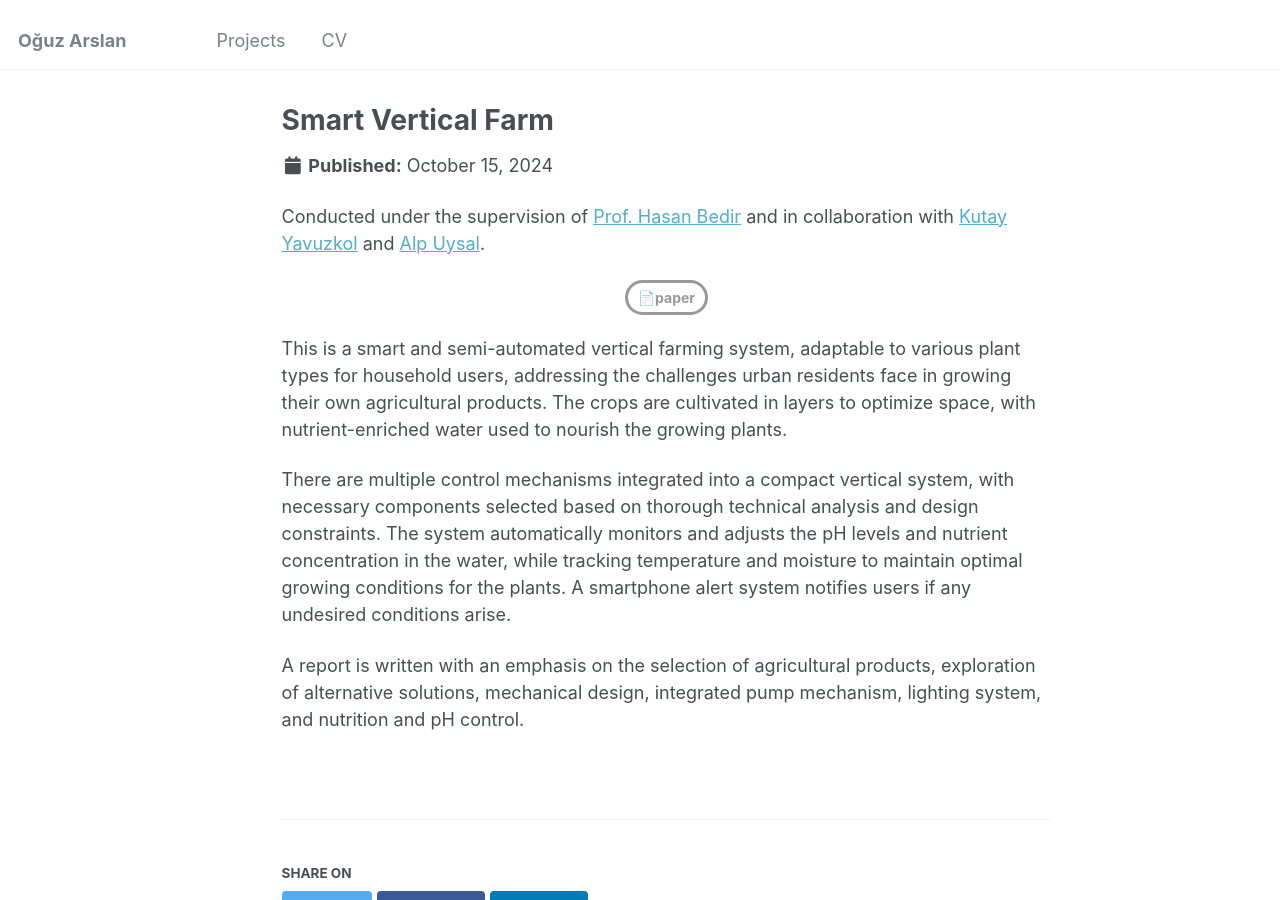
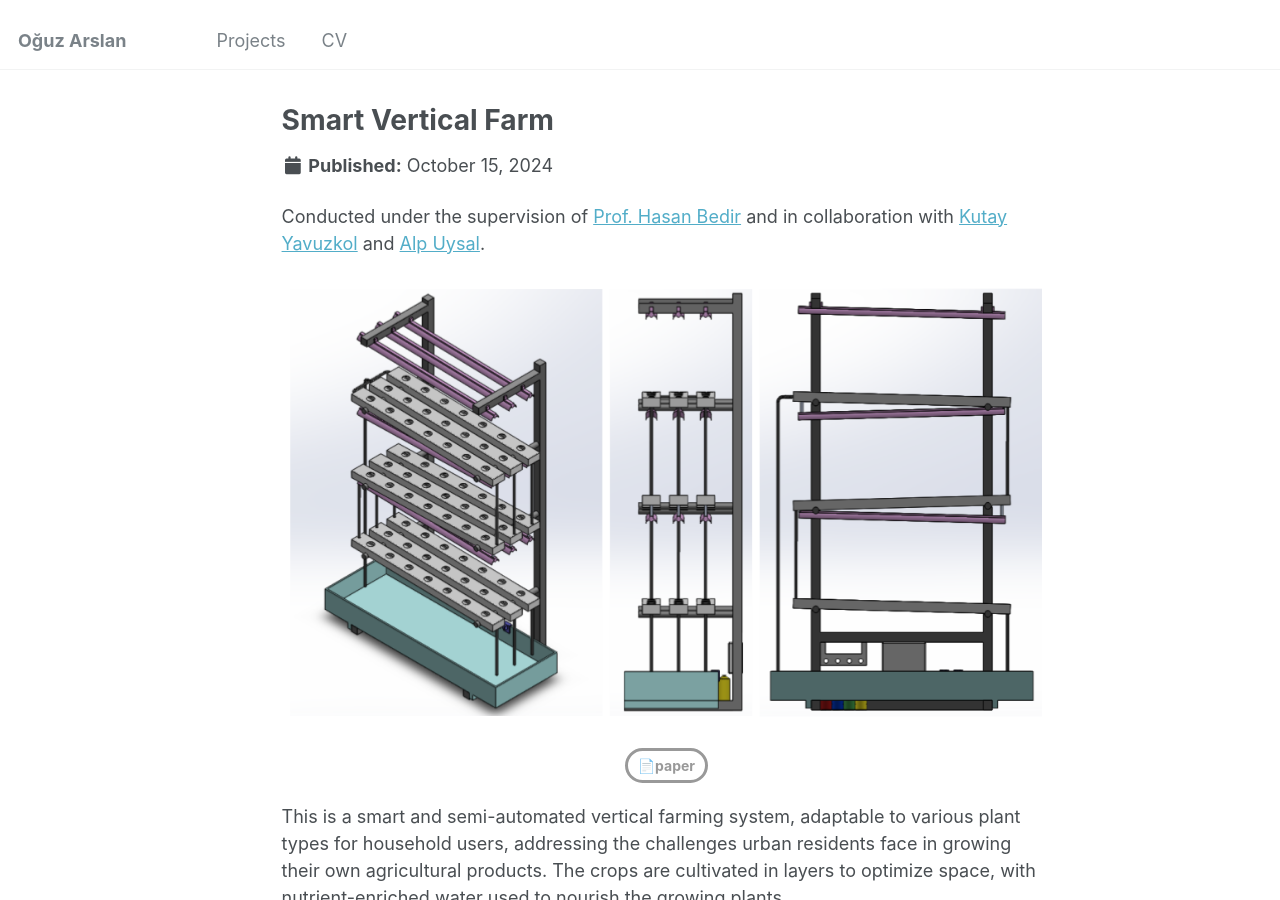
Before and after one commit to Boysle/boysle.github.io, a Jekyll site: the page built from _portfolio/1smartverticalfarm.md, in a window 1280 px wide and 900 px high. Built offline with Jekyll 4.4.1, drawn with Linux system fonts in a browser that asks for light colours.

Commit message:
Update 1smartverticalfarm.md

```diff
--- a/_portfolio/1smartverticalfarm.md
+++ b/_portfolio/1smartverticalfarm.md
@@ -6,6 +6,10 @@ collection: projects
 ---
 Conducted under the supervision of [Prof. Hasan Bedir](http://me.boun.edu.tr/?q=users/hasan-bedir) and in collaboration with [Kutay Yavuzkol](https://www.linkedin.com/in/kutay-yavuzkol-415020150/) and [Alp Uysal](https://www.linkedin.com/in/alpuysaal/).
 
+<!-- MAIN IMAGE -->
+<img src="/images/Vertical Farming CAD Model.png" alt="Vertical Farming CAD Model" style="border-radius: 20px; width: 800px;">
+
+<!-- BUTTONS -->
 <div style="text-align: center; margin: 20px 0;"> <!-- Added margin for spacing -->
   <a href="https://www.dropbox.com/scl/fi/m0qyg7u4vcx33rquq56po/Smart-Vertical-Farming-System.pdf?rlkey=vr0uh8wuu2f2hr4g6e1xqe3cv&st=jnmap2r9&dl=0" style="text-decoration: none; background-color: transparent; color: #999999; padding: 4px 10px; border-radius: 25px; text-align: center; display: inline-flex; align-items: center; justify-content: center; border: 3px solid #999999; transition: 0.1s; font-size: 14px; font-weight: bold;" onmouseover="this.style.color='#333333'; this.style.borderColor='#333333';" onmouseout="this.style.color='#999999'; this.style.borderColor='#999999';">📄paper</a>
 </div>
```
